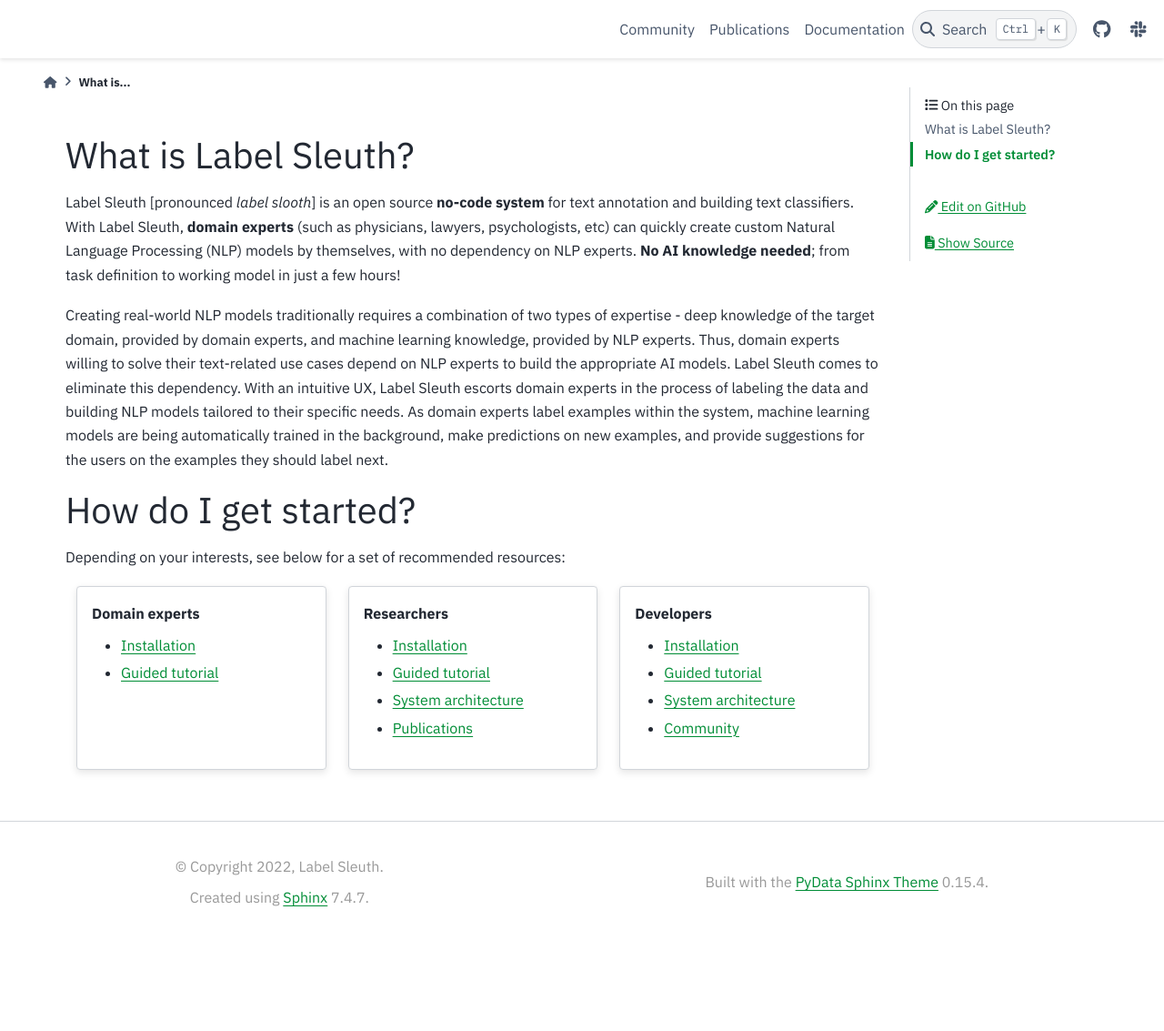
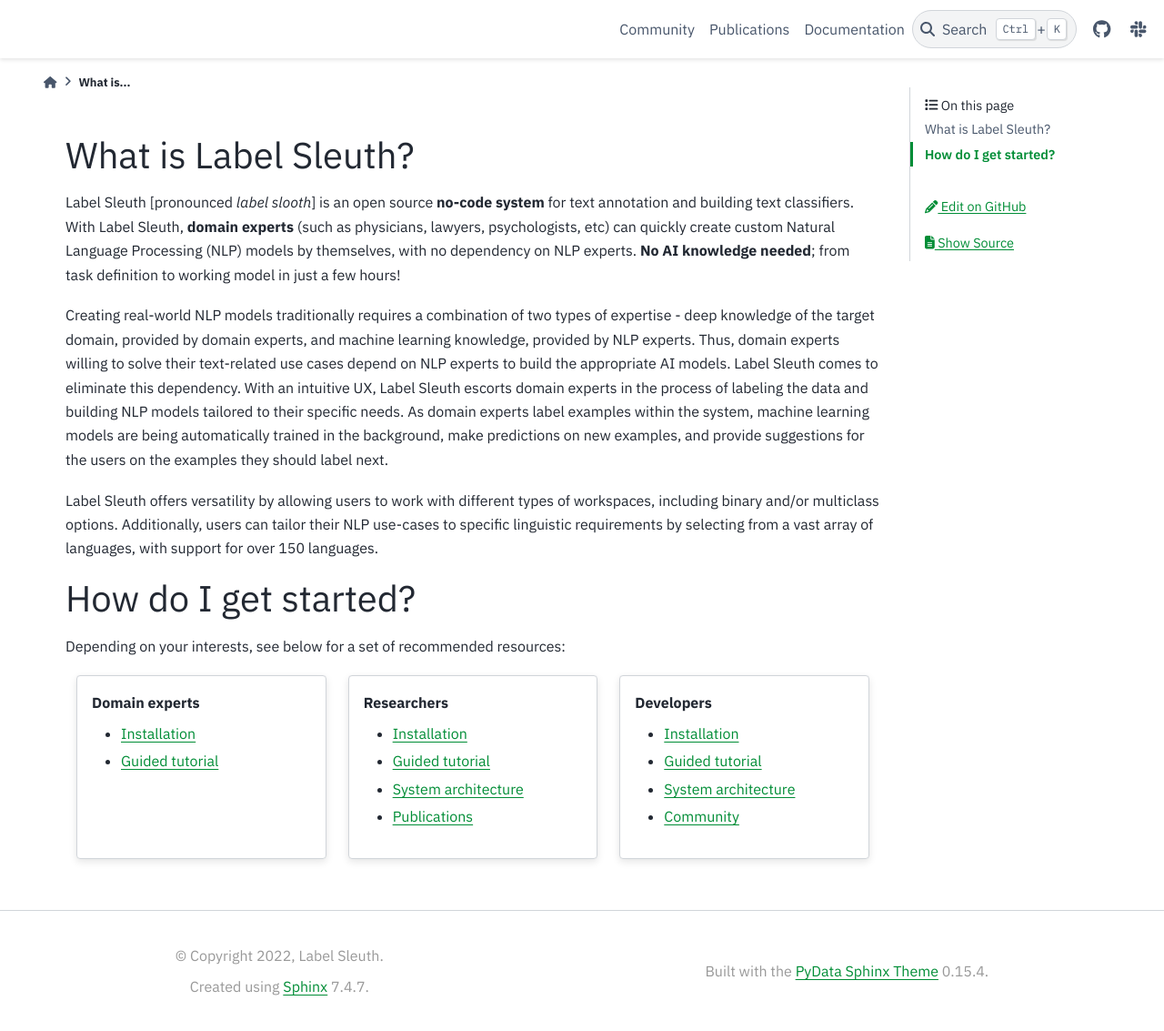
Before and after one commit to label-sleuth/label-sleuth.org, a Sphinx documentation site: the page built from docs/docs/overview.md, in a window 1280 px wide and 1133 px high. Shown: the whole window at 91% size. Built offline with Sphinx 7.4.7 and the PyData theme 0.15.4, drawn with Linux system fonts in a browser that asks for light colours.

Commit message:
Mention workspace types and multiligual feature in the main description

```diff
--- a/docs/docs/overview.md
+++ b/docs/docs/overview.md
@@ -4,7 +4,10 @@
 
 Creating real-world NLP models traditionally requires a combination of two types of expertise - deep knowledge of the target domain, provided by domain experts, and machine learning knowledge, provided by NLP experts. Thus, domain experts willing to solve their text-related use cases depend on NLP experts to build the appropriate AI models. Label Sleuth comes to eliminate this dependency. With an intuitive UX, Label Sleuth escorts domain experts in the process of labeling the data and building NLP models tailored to their specific needs. As domain experts label examples within the system, machine learning models are being automatically trained in the background, make predictions on new examples, and provide suggestions for the users on the examples they should label next.
 
-#    How do I get started?
+Label Sleuth offers versatility by allowing users to work with different types of workspaces, including binary and/or multiclass options. Additionally, users can tailor their NLP use-cases to specific linguistic requirements by selecting from a vast array of languages, with support for over 150 languages.
+
+
+# How do I get started?
 
 Depending on your interests, see below for a set of recommended resources:
 
```
